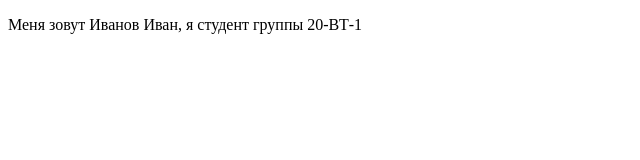
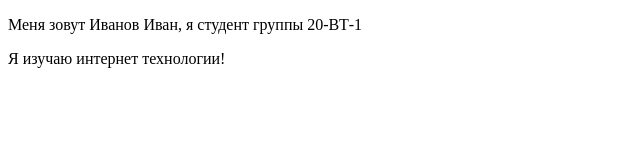
Before and after one commit to GlinskiiIvan/labsIT, a plain HTML site: page index.html in a window 1280 px wide. Shown: the whole page, without its empty margins (0-640 px from the left). Drawn offline with Linux system fonts and the light colour scheme.

Commit message:
change page

```diff
--- a/index.html
+++ b/index.html
@@ -8,5 +8,6 @@
 </head>
 <body>
     <p>Меня зовут Иванов Иван, я студент группы 20-ВТ-1</p>
+	<p>Я изучаю интернет технологии!</p>
 </body>
 </html>
```
